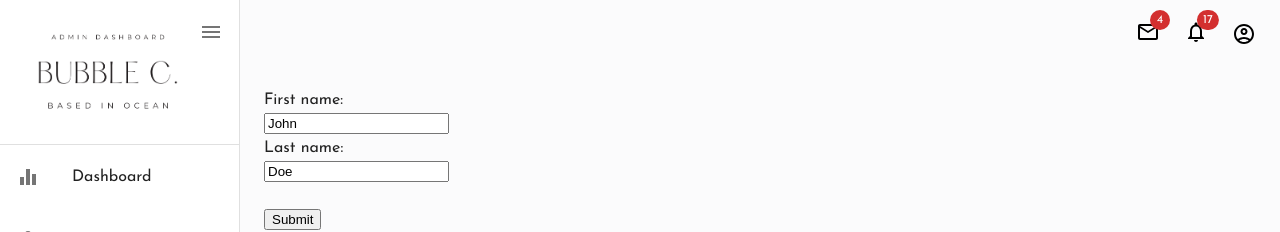
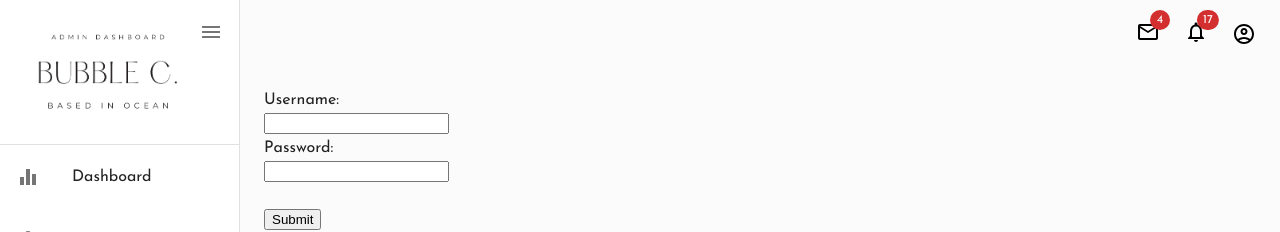
Before and after one commit to Bubblecrown/Admin-Dashboard-React, a React (Create React App) app: page /register in a window 1280 px wide. Shown: the top 232 px of the page. Built offline with nearby package versions, Linux system fonts and the light colour scheme.

Commit message:
test: event input

```diff
--- a/src/components/pages/RegisterPage/RegisterPage.tsx
+++ b/src/components/pages/RegisterPage/RegisterPage.tsx
@@ -16,13 +16,28 @@ const RegisterPage: React.FC<any> = () => {
           alert("Submitted");
         }}
       >
-        <label>First name:</label>
+        <label>Username:</label>
         <br />
-        <input type="text" id="fname" name="fname" value="John" />
+        <input
+          type="text"
+          id="username"
+          name="username"
+          onChange={(e) => {
+            console.log(e.target.value);
+          }}
+        />
         <br />
-        <label>Last name:</label>
+        <label>Password:</label>
         <br />
-        <input type="text" id="lname" name="lname" value="Doe" />
+        <input
+          type="text"
+          id="password"
+          name="psw"
+          // ดัก event ที่เกิดขึ้น -- value of input
+          onChange={(e) => {
+            console.log(e.target.value);
+          }}
+        />
         <br />
         <br />
         <input type="submit" value="Submit" />
```
